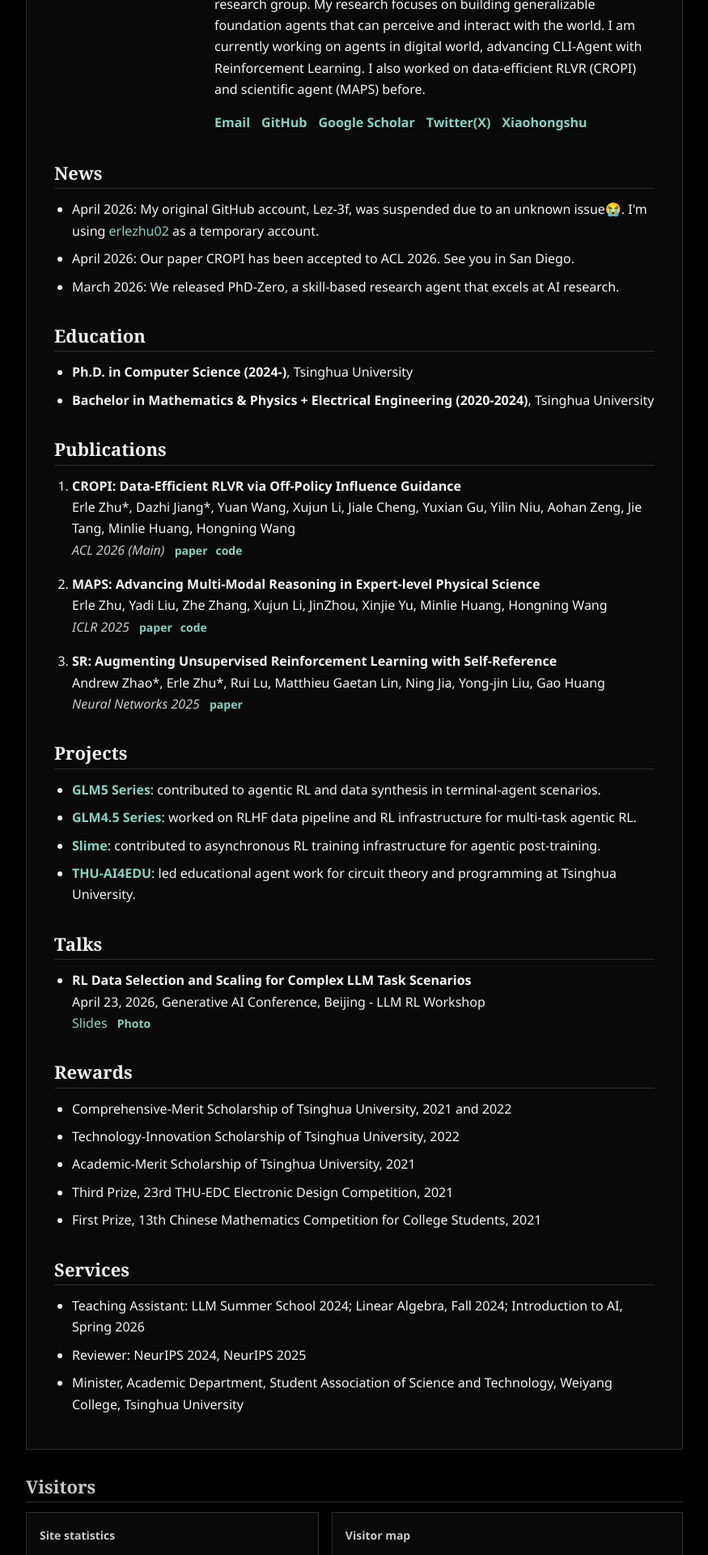
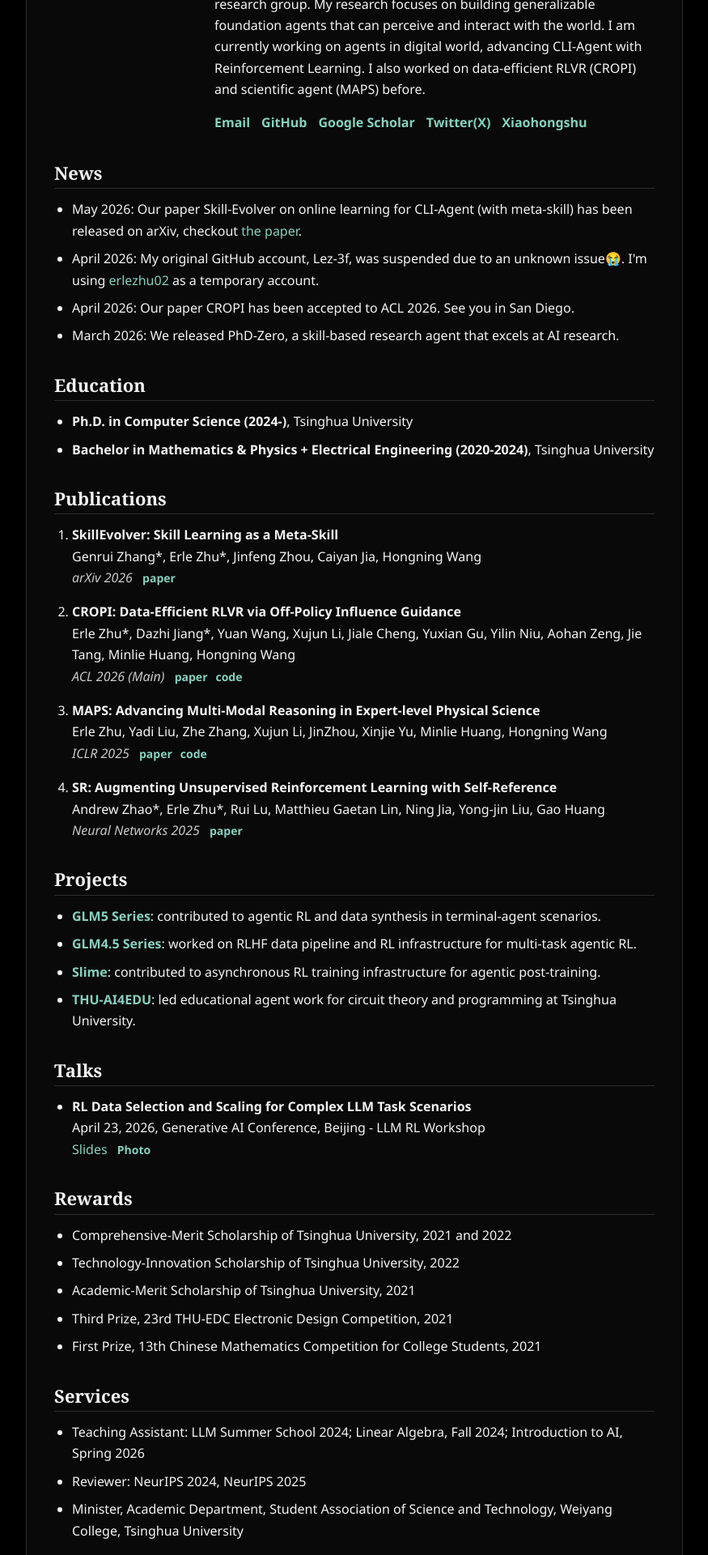
Before and after one commit to erlezhu02/erlezhu02.github.io, a Jekyll site: the page built from index.md, in a window 1280 px wide. Shown: the part 366-2286 px from the top of the page at 81% size, without its empty margins (202-1077 px from the left). Built offline with Jekyll 4.4.1, drawn with Linux system fonts in a browser that asks for light colours; some of the changed text lies outside the part shown.

Commit message:
Update news and visitor section

```diff
--- a/_layouts/default.html
+++ b/_layouts/default.html
@@ -50,6 +50,10 @@
                 </script>
                 <script async src="//waust.at/m.js"></script>
               </div>
+              <p class="visitor-note">
+                This live map fills in after visitor data accumulates.
+                <a href="https://whos.amung.us/stats/ssyvjc8jlu/">Open full stats</a>
+              </p>
             </div>
           </div>
         </section>
--- a/assets/css/style.css
+++ b/assets/css/style.css
@@ -236,6 +236,13 @@ em {
   justify-content: center;
 }
 
+.visitor-note {
+  margin: 12px 0 0;
+  color: var(--muted);
+  font-size: 13px;
+  line-height: 1.5;
+}
+
 @media (max-width: 680px) {
   .site-shell {
     padding: 24px 14px;
--- a/index.md
+++ b/index.md
@@ -27,6 +27,7 @@ title: Erle Zhu's Homepage
 <section>
   <h2>News</h2>
   <ul>
+    <li>May 2026: Our paper Skill-Evolver on online learning for CLI-Agent (with meta-skill) has been released on arXiv, checkout <a href="https://arxiv.org/html/2605.10500v1">the paper</a>.</li>
     <li>April 2026: My original GitHub account, Lez-3f, was suspended due to an unknown issue😭. I'm using <a href="https://github.com/erlezhu02/">erlezhu02</a> as a temporary account.</li>
     <li>April 2026: Our paper CROPI has been accepted to ACL 2026. See you in San Diego.</li>
     <li>March 2026: We released PhD-Zero, a skill-based research agent that excels at AI research.</li>
@@ -44,6 +45,14 @@ title: Erle Zhu's Homepage
 <section>
   <h2>Publications</h2>
   <ol class="paper-list">
+    <li>
+      <strong>SkillEvolver: Skill Learning as a Meta-Skill</strong><br>
+      <span>Genrui Zhang*, Erle Zhu*, Jinfeng Zhou, Caiyan Jia, Hongning Wang</span><br>
+      <em>arXiv 2026</em>
+      <span class="paper-links">
+        <a href="https://arxiv.org/html/2605.10500v1">paper</a>
+      </span>
+    </li>
     <li>
       <strong>CROPI: Data-Efficient RLVR via Off-Policy Influence Guidance</strong><br>
       <span>Erle Zhu*, Dazhi Jiang*, Yuan Wang, Xujun Li, Jiale Cheng, Yuxian Gu, Yilin Niu, Aohan Zeng, Jie Tang, Minlie Huang, Hongning Wang</span><br>
```
